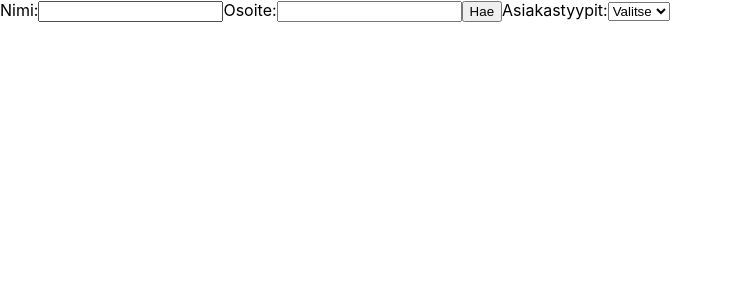
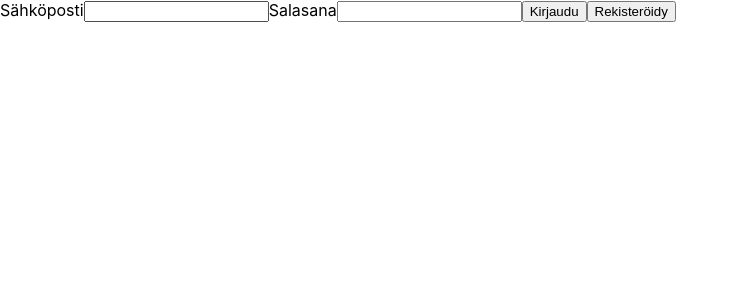
Before and after one commit to TaneliSaa/kandityo, a React (Create React App) app: page / in a window 1280 px wide. Shown: the top 300 px of the page, without its empty margins (0-738 px from the left). Built offline with nearby package versions, Linux system fonts and the light colour scheme.

Commit message:
Muutoksia

```diff
--- a/src/index.js
+++ b/src/index.js
@@ -1,13 +1,13 @@
 import React from 'react';
 import ReactDOM from 'react-dom/client';
 import './index.css';
-import {Asiakas} from './kokeilu';
+import {Kirjautuminen} from './kokeilu';
 import reportWebVitals from './reportWebVitals';
 
 const root = ReactDOM.createRoot(document.getElementById('root'));
 root.render(
   <React.StrictMode>
-    <Asiakas />
+    <Kirjautuminen />
   </React.StrictMode>
 );
 
--- a/src/kokeilu.js
+++ b/src/kokeilu.js
@@ -1,173 +1,126 @@
 import { useEffect, useState } from "react"
 
-const Asiakas = () => {
-
-    const [nimi,setNimi] = useState("");
-
-    const [osoite,setOsoite] = useState("");
-
-    const [query,setQuery] = useState("");
-
-    const [asiakkaat,setAsiakkaat] = useState([]);
-
-    const [tyyppi,setTyyppi] = useState("0");
-
-    const [laskuri,setLaskuri] = useState(0);
-
-    useEffect( () => {
-
-        //console.log("useEffectiin menty, jossa haetaan asiakkaat");
-
-        const fetchAsiakkaat = async () => {
-
-            //console.log("Fetch asiakkaat alkaa...");
-
-            let response = await fetch("http://localhost:3004/asiakas/" + query);
-
-            //console.log("Fetch called...", response);
-
-            let c = await response.json();
-
-            console.log(c);
-
-            setAsiakkaat(c);
-
-        }
-
-        if (laskuri > 0) {
-
-            fetchAsiakkaat();
-
-        }
-
-    },[laskuri]);
+const Kirjautuminen = () => {
 
 
-    const handleFetch = () => {
-
-        let m = "";
-
-        if (nimi == "" && osoite == "" && tyyppi == "0") {
-            m = "";
-
-        }
-
-        else if (nimi != "" && osoite != "" && tyyppi =="") {
-            m = m = "?nimi=" + nimi + "&osoite=" + osoite + "&tyyppi_id=" + tyyppi;
-
-        }
-
-        else if (nimi != "" && osoite != "") {
-            m = "?nimi=" + nimi + "&osoite=" + osoite;
-
-        }
-
-        else if (nimi != "") {
-            m = "?nimi=" + nimi;
-
-        }
-
-        else if (osoite != "") {
-            m = "?osoite=" + osoite;
-
-        }
-
-        else if (tyyppi != "") {
-            m = "?tyyppi_id=" + tyyppi;
-
-        }
-
-        setQuery(m);
-
-    }
-
-    const data = asiakkaat.map((item,index) => {
-
-        return (
-            <tr key={index}>
-                <td>{item.AVAIN}</td>
-                <td>{item.NIMI}</td>
-                <td>{item.OSOITE}</td>
-                <td>{item.POSTINRO}</td>
-                <td>{item.POSTITMP}</td>
-            </tr>
-        );
-    });
+    const [etunimi,setEtunimi] = useState("");
+    const [sukunimi,setSukunimi] = useState("");
+    const [osoite,setOsoite] = useState("");
+    const [postinro,setPostinro] = useState("");
+    const [postitmp,setPostitmp] = useState("");
+    const [sahkoposti,setSahkoposti] = useState("");
+    const [kirjautumisForm,setKirjautumisForm] = useState(true);
+    const [rekisteroitymisForm,setRekisteroitymisForm] = useState(false);
 
 
-    const handleSubmit = (event) => {
-        event.preventDefault();
-    }
+
+
+
+
 
 
     return (
 
         <div>
 
-            <form onSubmit={(e) => handleSubmit(e)}>
+            {
+                kirjautumisForm ?
+
+                <form>
 
                     <label>
-                    Nimi:
-                    <input type="text" data-testid="nameInput" onChange={(e) => setNimi(e.target.value)}></input>
+                        Sähköposti
+                        <input type="text"></input>
                     </label>
 
                     <label>
-                    Osoite:
-                    <input type="text" data-testid="addressInput" onChange={(e) => setOsoite(e.target.value)}></input>
+                        Salasana
+                        <input type="password"></input>
                     </label>
 
-                <button data-testid="searchButton" onClick={() => {setLaskuri(laskuri + 1) ; handleFetch()}}>Hae</button>
+                    <button>Kirjaudu</button>
 
-                <label>
-                    Asiakastyypit:
-                    <select data-testid="customertypeSelect" onChange={(e) => setTyyppi(e.target.value)}>
-                        <option data-testid="customertypeOption" value="0">Valitse</option>
-                        <option data-testid="customertypeOption" value="1">1</option>
-                        <option data-testid="customertypeOption" value="2">2</option>
-                        <option data-testid="customertypeOption" value="3">3</option>
-                    </select>
-                </label>
-
-
-
+                    <button onClick={() => {setKirjautumisForm(false) ; setRekisteroitymisForm(true)}}>Rekisteröidy</button>
                 </form>
-
-
-            <table>
-
-                <thead>
-
-                    {
-                        asiakkaat.length != 0 ?
-
-                        <tr>
-                            <th>Id</th>
-                            <th>Nimi</th>
-                            <th>Osoite</th>
-                            <th>Postinumero</th>
-                            <th>Postitoimipaikka</th>
-                        </tr>
 
                 : null
             }
 
-                </thead>
 
-                <tbody>
+            {
+                rekisteroitymisForm ?
 
-                    {data}
+                <form>
 
-                </tbody>
+                    <label>
+                        Etunimi
+                        <input type="text"></input>
+                    </label>
 
-            </table>
+                    <br></br>
+
+                    <label>
+                        Sukunimi
+                        <input type="text"></input>
+                    </label>
+
+                    <br></br>
+
+                    <label>
+                        Osoite
+                        <input type="text"></input>
+                    </label>
+
+                    <br></br>
+
+                    <label>
+                        Postinro
+                        <input type="text"></input>
+                    </label>
+
+                    <br></br>
+
+                    <label>
+                        Postitoimipaikka
+                        <input type="text"></input>
+                    </label>
+
+                    <br></br>
+
+                    <label>
+                        Sähköposti
+                        <input type="text"></input>
+                    </label>
+
+                    <br></br>
+
+                    <label>
+                        Salasana
+                        <input type="text"></input>
+                    </label>
+
+                    <br></br>
+
+                    <button>Peruuta</button>
+                    <button>Rekisteröidy</button>
+
+                </form>
+
+                : null
+            }
+
+
+
+
 
 
 
 
         </div>
-    )
+    );
 }
 
 export {
-    Asiakas
+
+    Kirjautuminen
 }
```
Lines whose indentation alone changed are shown as unchanged.
